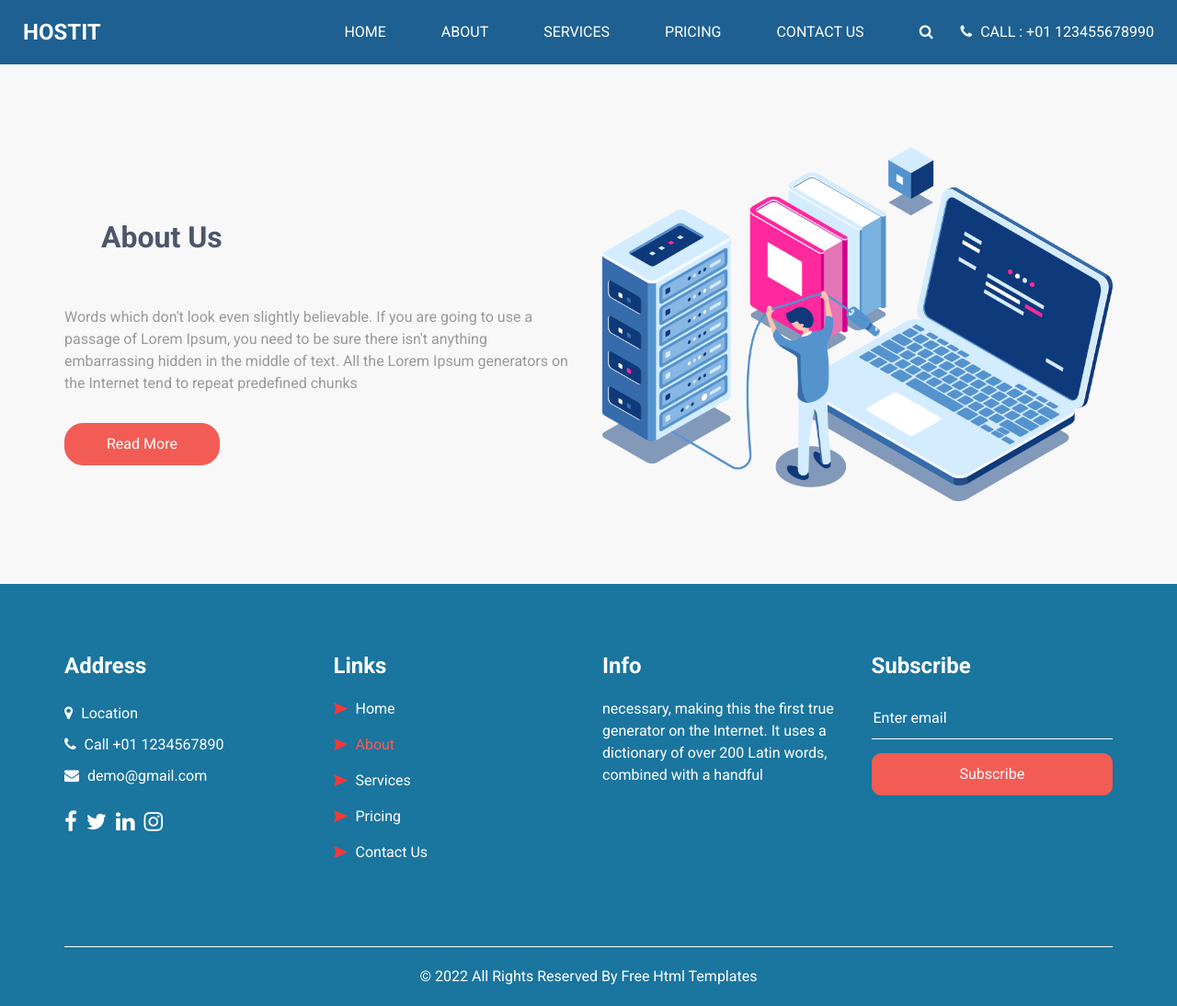
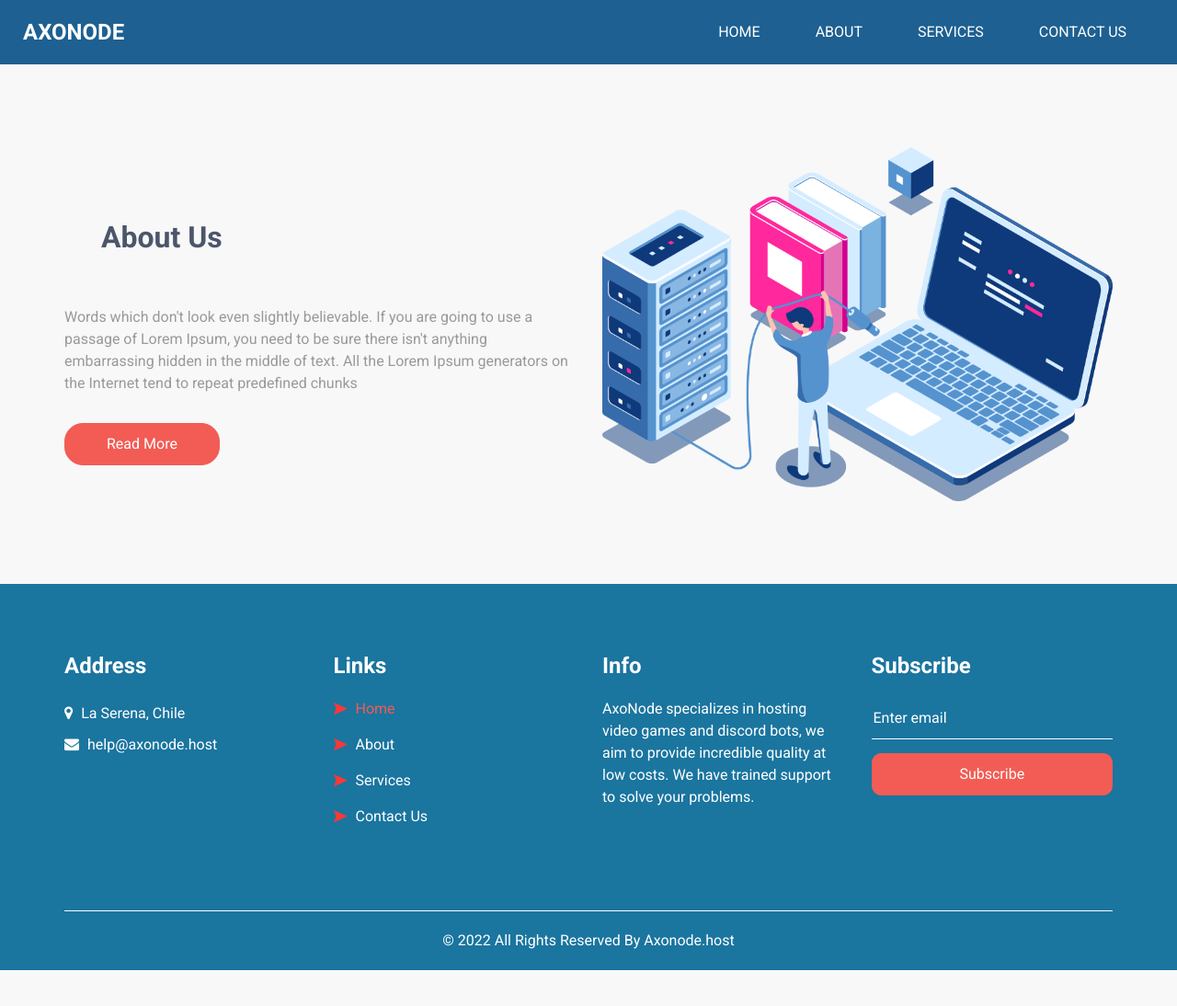
Before and after one commit to MrChileball/MrChileball.github.io, a website: page about.html in a window 1280 px wide. Shown: the whole page at 92% size. After the commit the page ends 1055 px from the top, so only its background shows below. Drawn offline with Linux system fonts and the light colour scheme; a script that the page names is missing.

Commit message:
Edit about.html

```diff
--- a/about.html
+++ b/about.html
@@ -13,7 +13,7 @@
   <meta name="description" content="" />
   <meta name="author" content="" />
 
-  <title>Hostit</title>
+  <title>AxoNode</title>
 
 
   <!-- bootstrap core css -->
@@ -40,7 +40,7 @@
       <div class="container-fluid">
         <nav class="navbar navbar-expand-lg custom_nav-container ">
           <a class="navbar-brand" href="index.html">
-            <span>Hostit</span>
+            <span>AxoNode</span>
           </a>
 
           <button class="navbar-toggler" type="button" data-toggle="collapse" data-target="#navbarSupportedContent" aria-controls="navbarSupportedContent" aria-expanded="false" aria-label="Toggle navigation">
@@ -49,35 +49,19 @@
 
           <div class="collapse navbar-collapse" id="navbarSupportedContent">
             <ul class="navbar-nav  ml-auto">
-              <li class="nav-item ">
+              <li class="nav-item active">
                 <a class="nav-link" href="index.html">Home <span class="sr-only">(current)</span></a>
               </li>
-              <li class="nav-item active">
+              <li class="nav-item">
                 <a class="nav-link" href="about.html"> About</a>
               </li>
               <li class="nav-item">
                 <a class="nav-link" href="service.html">Services</a>
               </li>
               <li class="nav-item">
-                <a class="nav-link" href="price.html">Pricing</a>
-              </li>
-              <li class="nav-item">
                 <a class="nav-link" href="contact.html">Contact Us</a>
               </li>
             </ul>
-            <div class="quote_btn-container">
-              <form class="form-inline">
-                <button class="btn   nav_search-btn" type="submit">
-                  <i class="fa fa-search" aria-hidden="true"></i>
-                </button>
-              </form>
-              <a href="">
-                <i class="fa fa-phone" aria-hidden="true"></i>
-                <span>
-                  Call : +01 123455678990
-                </span>
-              </a>
-            </div>
           </div>
         </nav>
       </div>
@@ -130,36 +114,16 @@
               <a href="">
                 <i class="fa fa-map-marker" aria-hidden="true"></i>
                 <span>
-                  Location
-                </span>
-              </a>
-              <a href="">
-                <i class="fa fa-phone" aria-hidden="true"></i>
-                <span>
-                  Call +01 1234567890
+                  La Serena, Chile
                 </span>
               </a>
               <a href="">
                 <i class="fa fa-envelope" aria-hidden="true"></i>
                 <span>
-                  demo@gmail.com
+                  help@axonode.host
                 </span>
               </a>
             </div>
-          </div>
-          <div class="info_social">
-            <a href="">
-              <i class="fa fa-facebook" aria-hidden="true"></i>
-            </a>
-            <a href="">
-              <i class="fa fa-twitter" aria-hidden="true"></i>
-            </a>
-            <a href="">
-              <i class="fa fa-linkedin" aria-hidden="true"></i>
-            </a>
-            <a href="">
-              <i class="fa fa-instagram" aria-hidden="true"></i>
-            </a>
           </div>
         </div>
         <div class="col-md-3">
@@ -168,21 +132,17 @@
               Links
             </h4>
             <div class="info_links">
-              <a class="" href="index.html">
+              <a class="active" href="index.html">
                 <img src="images/nav-bullet.png" alt="">
                 Home
               </a>
-              <a class="active" href="about.html">
+              <a class="" href="about.html">
                 <img src="images/nav-bullet.png" alt="">
                 About
               </a>
               <a class="" href="service.html">
                 <img src="images/nav-bullet.png" alt="">
                 Services
-              </a>
-              <a class="" href="price.html">
-                <img src="images/nav-bullet.png" alt="">
-                Pricing
               </a>
               <a class="" href="contact.html">
                 <img src="images/nav-bullet.png" alt="">
@@ -197,7 +157,7 @@
               Info
             </h4>
             <p>
-              necessary, making this the first true generator on the Internet. It uses a dictionary of over 200 Latin words, combined with a handful
+              AxoNode specializes in hosting video games and discord bots, we aim to provide incredible quality at low costs. We have trained support to solve your problems.
             </p>
           </div>
         </div>
@@ -224,7 +184,7 @@
     <div class="container">
       <p>
         &copy; <span id="displayYear"></span> All Rights Reserved By
-        <a href="https://html.design/">Free Html Templates</a>
+        <a href="https://axonode.host">Axonode.host</a>
       </p>
     </div>
   </footer>
```
Also changed, not shown: service.html (+1 -1 lines).
